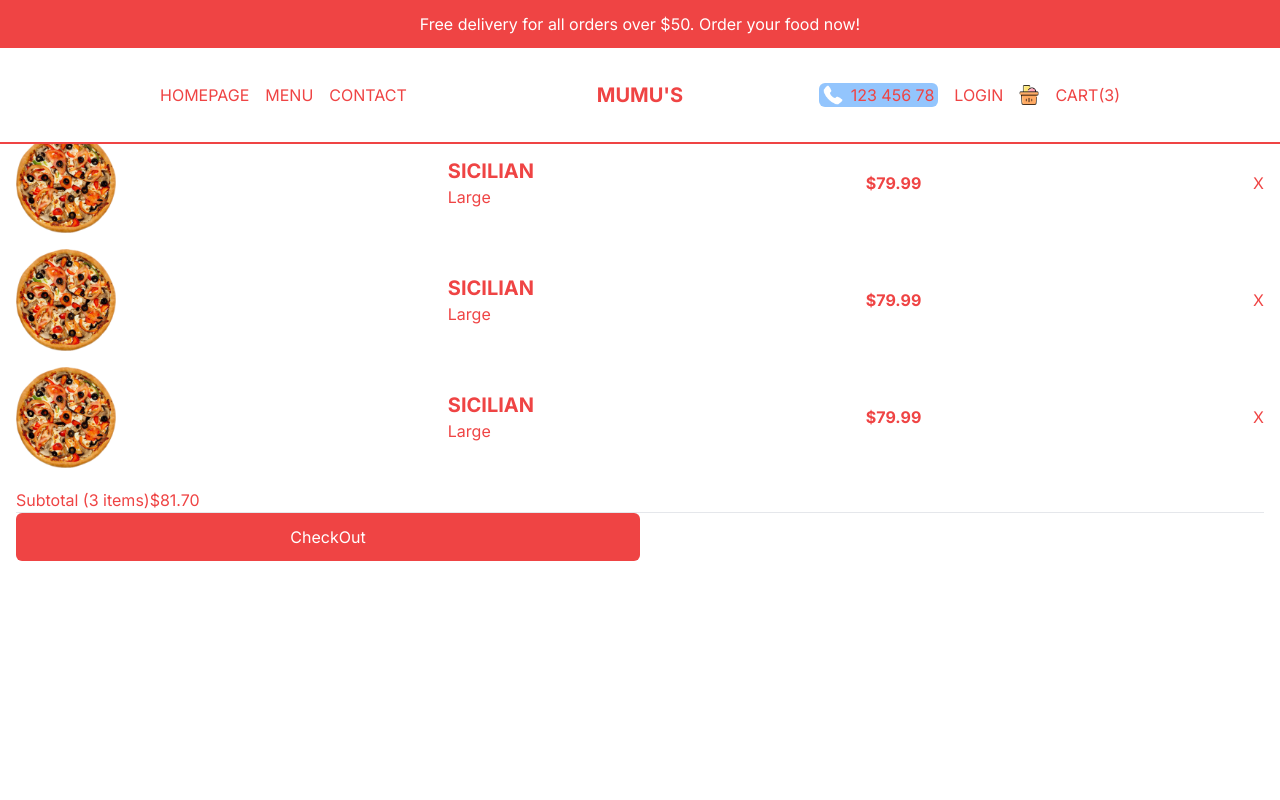
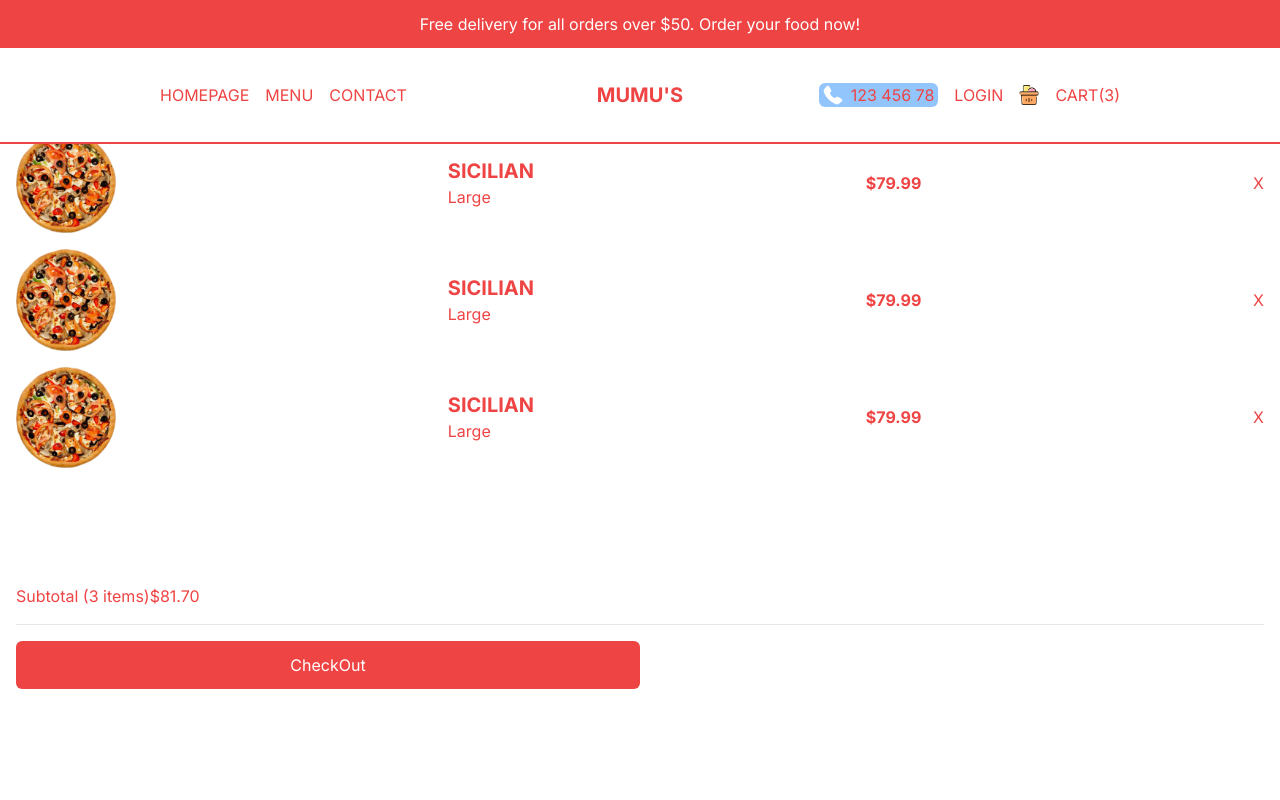
Before and after one commit to gerlinp/mumus2, a Next.js app: page /cart in a window 1280 px wide. Shown: the top 800 px of the page. Built offline with nearby package versions, Linux system fonts and the light colour scheme.

Commit message:
Update page.tsx

```diff
--- a/src/app/cart/page.tsx
+++ b/src/app/cart/page.tsx
@@ -38,7 +38,7 @@ const CartPage = () => {
         </div>
       </div>
       {/* Payment Container */}
-      <div className='h-1/2 p-4 bg-fuschia-50'>
+      <div className='h-1/2 p-4 bg-fuschia-50 flex flex-col gap-4 justify-center'>
         <div>
           <span>Subtotal (3 items)</span>
           <span>$81.70</span>
```
